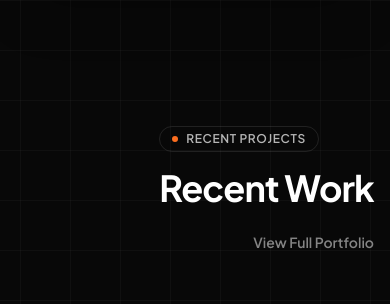
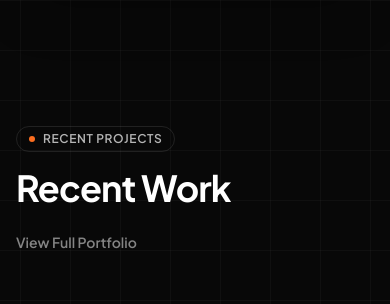
Before and after one commit to coderkeshav-yt/koco, a React (Vite) app: page / in a window 390 px wide. Shown: the part 1300-1604 px from the top of the page. Built offline with nearby package versions, Linux system fonts and the light colour scheme; grey boxes are pictures that could not be loaded.

Commit message:
animation loading fix

```diff
--- a/src/LandingPage.tsx
+++ b/src/LandingPage.tsx
@@ -145,7 +145,7 @@
               <div className="absolute top-1/2 left-1/2 -translate-x-1/2 -translate-y-1/2 w-[70%] h-[70%] bg-brand-accent/20 blur-[100px] rounded-full pointer-events-none -z-10" />
               <div className="w-full max-w-[600px] scale-110 md:scale-125 lg:scale-110 relative z-10 hover:scale-[1.15] lg:hover:scale-[1.15] transition-transform duration-700">
                 <DotLottieReact
-                  src="https://lottie.host/b6dcecf0-8fd8-49b6-b9a3-f7f64535f5a8/Zm8Mf66uf7.lottie"
+                  src="/animations/hero-animation.lottie"
                   loop
                   autoplay
                   className="w-full h-auto drop-shadow-[0_20px_50px_rgba(252,110,32,0.15)]"
@@ -180,7 +180,7 @@
         <section id="recent-work" className="py-20 md:py-32 px-4 sm:px-6">
           <div className="max-w-5xl mx-auto">
             {/* Section Header - Restored to original position */}
-            <div className="flex flex-col md:flex-row justify-between items-end mb-12 gap-6">
+            <div className="flex flex-col md:flex-row justify-between items-start md:items-end mb-12 gap-6">
               <div>
                 <div className="inline-flex items-center gap-2 px-3 py-1 mb-4 rounded-full border border-white/10 text-white/70 text-xs font-semibold uppercase tracking-wider">
                   <span className="w-1.5 h-1.5 rounded-full bg-brand-accent"></span>
```
Also changed, not shown: 2 other files (tests, documents, lock files or other folders).
